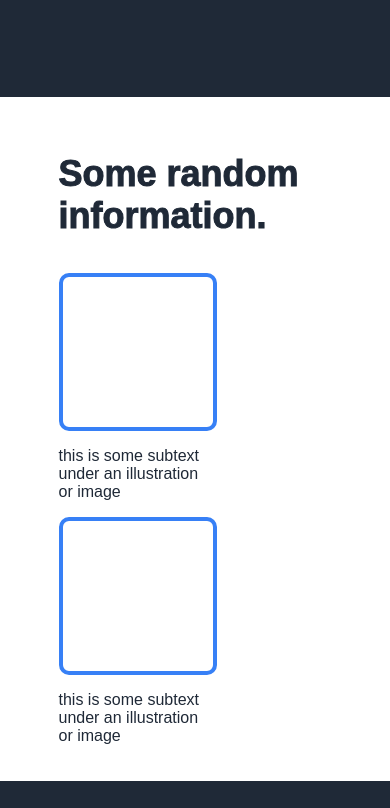
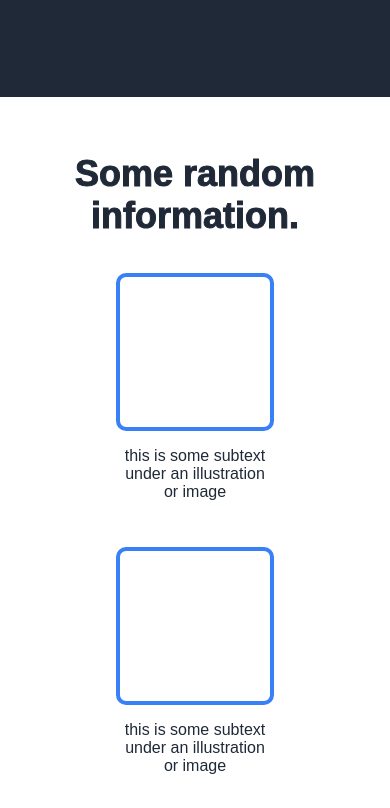
Before and after one commit to artsky-bot/odin-landing-page, a plain HTML site: page index.html in a window 390 px wide. Shown: the part 816-1624 px from the top of the page. Drawn offline with Linux system fonts and the light colour scheme.

Commit message:
info section title and four info items created with responsive design

```diff
--- a/index.html
+++ b/index.html
@@ -40,6 +40,19 @@
     </div>
     <div class="container white-bg" id="info-container">
       <h3 id="info-title">Some random information.</h3>
+      <div id="info-subsection">
+        <div id="info-item">
+          <div id="info-image"></div>
+          <p id="info-text">
+            this is some subtext under an illustration or image
+          </p>
+        </div>
+        <div id="info-item">
+          <div id="info-image"></div>
+          <p id="info-text">
+            this is some subtext under an illustration or image
+          </p>
+        </div>
         <div id="info-item">
           <div id="info-image"></div>
           <p id="info-text">
@@ -53,6 +66,7 @@
           </p>
         </div>
       </div>
+    </div>
   </body>
   <footer class="container blue-bg" id="footer-content">
     <p>Copyright &copy; Arthur Levitsky 2022</p>
--- a/main.css
+++ b/main.css
@@ -1,6 +1,9 @@
+html {
+  font-family: "Arial", sans-serif;
+}
+
 body {
   margin: 0;
-  font-family: "Arial", sans-serif;
 }
 
 .container {
@@ -114,8 +117,23 @@ a:hover .link-text {
   color: #e5e7eb;
 }
 
+#info-container {
+  display: flex;
+  flex-direction: column;
+  justify-content: center;
+  align-items: center;
+  text-align: center;
+}
+
+#info-subsection {
+  display: flex;
+  gap: 30px;
+  flex-wrap: wrap;
+  justify-content: space-between;
+  width: fit-content (1000px);
+}
+
 #info-item {
-  display: inline-block;
   width: min-content;
 }
 
@@ -130,3 +148,9 @@ a:hover .link-text {
   font-size: 36px;
   -webkit-text-stroke: 1px;
 }
+
+@media screen and (max-width: 500px) {
+  #info-subsection {
+    justify-content: center;
+  }
+}
```
Lines whose indentation alone changed are shown as unchanged.
